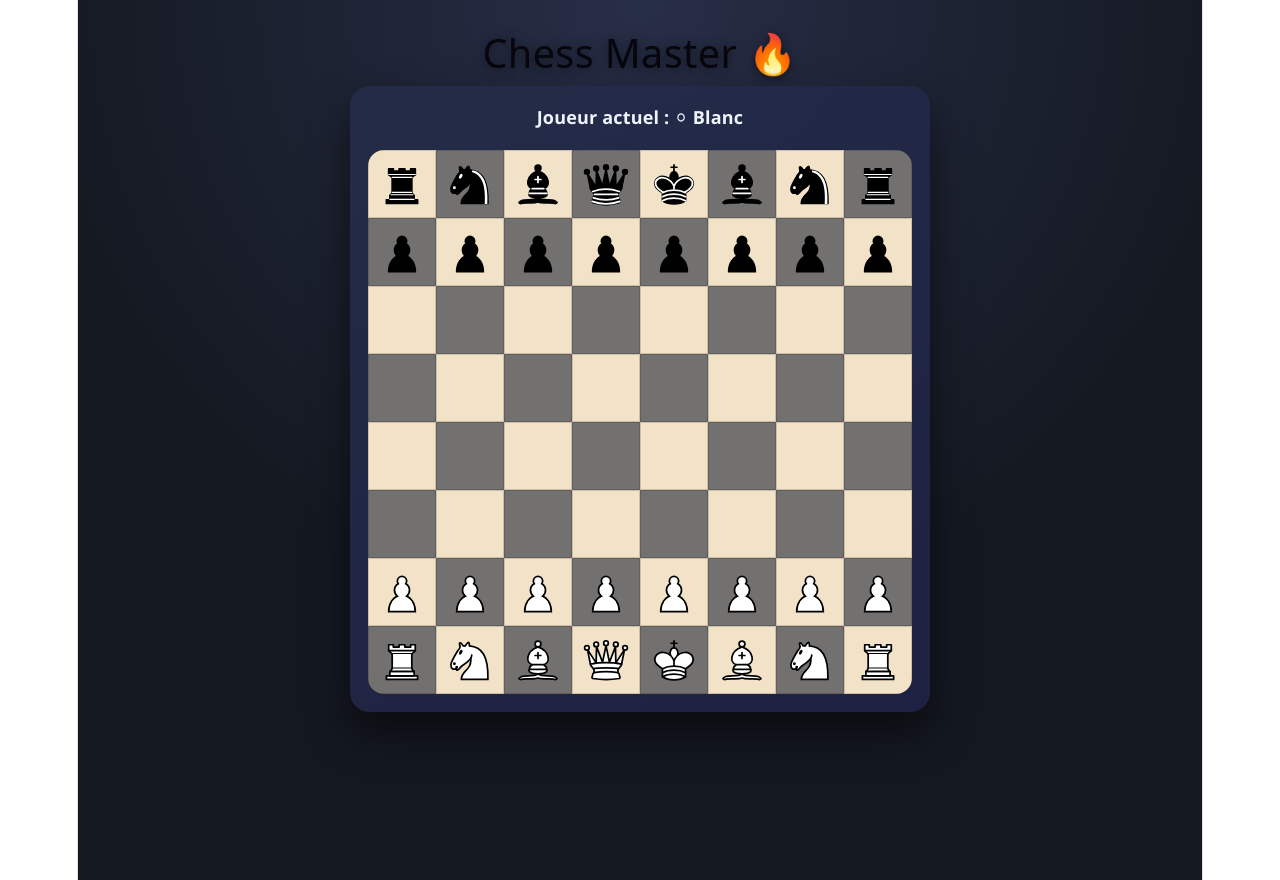
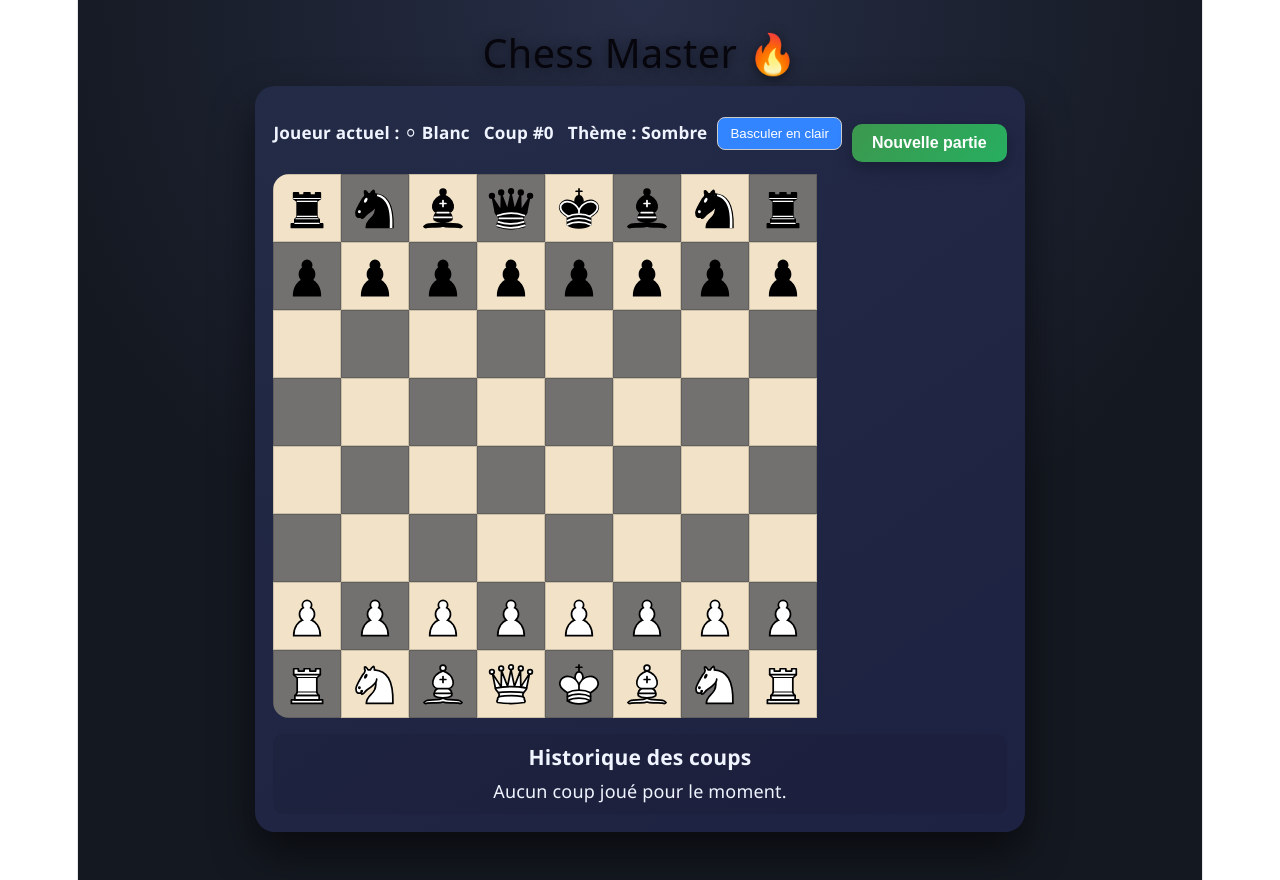
Before and after one commit to gauthierdenglos-a11y/Chess-saas, a React (Vite) app in the folder chess-app/: page / in a window 1280 px wide. Built offline with nearby package versions, Linux system fonts and the light colour scheme.

Commit message:
Améliorations basiques du jeu et de son UI 2

```diff
--- a/chess-app/src/App.css
+++ b/chess-app/src/App.css
@@ -31,6 +31,95 @@
   grid-template-rows: repeat(8, 68px);
   border-radius: 16px;
   overflow: hidden;
+}
+
+.chessboard-container.light-theme {
+  background: linear-gradient(145deg, rgba(245, 243, 236, 0.95), rgba(221, 225, 231, 0.95));
+  color: #222;
+}
+
+.chessboard-container.light-theme .status-box {
+  background: rgba(245, 245, 245, 0.9);
+  color: #333;
+}
+
+.chessboard-container.dark-theme {
+  background: linear-gradient(145deg, rgba(36, 45, 74, 0.85), rgba(30, 34, 68, 0.95));
+  color: #f0f4ff;
+}
+
+.toolbar {
+  display: flex;
+  align-items: center;
+  justify-content: space-between;
+  margin-bottom: 12px;
+  flex-wrap: wrap;
+  gap: 10px;
+}
+
+.info-row {
+  display: flex;
+  align-items: center;
+  gap: 14px;
+  font-weight: 700;
+  font-size: 0.95rem;
+}
+
+.button-row {
+  display: flex;
+  align-items: center;
+  gap: 10px;
+}
+
+.theme-toggle-btn {
+  padding: 8px 12px;
+  border: 1px solid #ccc;
+  background: #3384ff;
+  color: #fff;
+  border-radius: 8px;
+  cursor: pointer;
+  transition: opacity 0.2s ease, transform 0.2s ease;
+}
+
+.theme-toggle-btn:hover {
+  opacity: 0.9;
+  transform: translateY(-1px);
+}
+
+.last-move-square {
+  box-shadow: inset 0 0 0 3px #ff9f43;
+}
+
+.piece-image {
+  width: 52px;
+  height: 52px;
+  transition: transform 0.25s ease, opacity 0.25s ease;
+}
+
+.square:active .piece-image {
+  transform: scale(1.05);
+}
+
+.history-container {
+  margin-top: 16px;
+  padding: 10px;
+  background: rgba(0, 0, 0, 0.08);
+  border-radius: 10px;
+}
+
+.history-container h3 {
+  margin: 0 0 8px;
+}
+
+.history-container ol {
+  margin: 0;
+  padding-left: 20px;
+  max-height: 180px;
+  overflow-y: auto;
+}
+
+.history-container li {
+  margin-bottom: 4px;
 }
 
 .square {
@@ -126,28 +215,6 @@
   border: 2px solid transparent;
   transition: border-color 0.3s;
   margin-bottom: 24px;
-
-  &:hover {
-    border-color: var(--accent-border);
-  }
-  &:focus-visible {
-    outline: 2px solid var(--accent);
-    outline-offset: 2px;
-  }
-}
-  color: var(--accent);
-  background: var(--accent-bg);
-  border: 2px solid transparent;
-  transition: border-color 0.3s;
-  margin-bottom: 24px;
-
-  &:hover {
-    border-color: var(--accent-border);
-  }
-  &:focus-visible {
-    outline: 2px solid var(--accent);
-    outline-offset: 2px;
-  }
 }
 
 .hero {
--- a/chess-app/src/ChessBoard.jsx
+++ b/chess-app/src/ChessBoard.jsx
@@ -1,4 +1,4 @@
-import React, { useState } from 'react';
+import React, { useState, useEffect } from 'react';
 import Square from './Square';
 import { isValidMove, isKingInCheck, isMoveLeavesKingInCheck, isCheckmate, isStalemate } from './rules';
 
@@ -21,9 +21,15 @@ const getInitialBoard = () => [
  */
 function getPieceColor(piece) {
   if (!piece) return null;
-  // Les pièces blanches sont : ♔, ♕, ♖, ♘, ♗, ♙
   const whitePieces = ['♔', '♕', '♖', '♘', '♗', '♙'];
   return whitePieces.includes(piece) ? 'white' : 'black';
+}
+
+// Aide : transforme (row,col) en notation d'échecs 'a1'..
+function coordsToNotation(row, col) {
+  const file = String.fromCharCode('a'.charCodeAt(0) + col);
+  const rank = 8 - row;
+  return `${file}${rank}`;
 }
 
 const ChessBoard = () => {
@@ -31,20 +37,66 @@ const ChessBoard = () => {
   const [board, setBoard] = useState(getInitialBoard());
   // État pour la case sélectionnée : [row, col] ou null
   const [selectedSquare, setSelectedSquare] = useState(null);
-  // État pour tracker le joueur actuel (blanc joue en premier)
   const [currentPlayer, setCurrentPlayer] = useState('white');
-  // Coups possibles affichés quand une pièce est sélectionnée
   const [possibleMoves, setPossibleMoves] = useState([]);
-  // État pour tracker si le roi du joueur actuel est en échec
   const [isCheck, setIsCheck] = useState(false);
-  // État pour tracker la fin de la partie : null, 'checkmate', 'stalemate'
   const [gameStatus, setGameStatus] = useState(null);
-  // État pour tracker le gagnant (en cas de mat)
   const [winner, setWinner] = useState(null);
+  const [moveHistory, setMoveHistory] = useState([]);
+  const [theme, setTheme] = useState('dark');
+  const [lastMove, setLastMove] = useState(null);
+
+  const toggleTheme = () => {
+    setTheme(prev => (prev === 'dark' ? 'light' : 'dark'));
+  };
+
+  const resetGame = () => {
+    setBoard(getInitialBoard());
+    setSelectedSquare(null);
+    setPossibleMoves([]);
+    setCurrentPlayer('white');
+    setIsCheck(false);
+    setGameStatus(null);
+    setWinner(null);
+    setMoveHistory([]);
+    setLastMove(null);
+  };
+
+  const STORAGE_KEY = 'chess-app-state-v1';
+
+  // Charger l'état depuis localStorage au premier rendu
+  useEffect(() => {
+    const stored = window.localStorage.getItem(STORAGE_KEY);
+    if (stored) {
+      const parsed = JSON.parse(stored);
+      if (parsed.board && parsed.currentPlayer) {
+        setBoard(parsed.board);
+        setCurrentPlayer(parsed.currentPlayer);
+        setIsCheck(parsed.isCheck);
+        setGameStatus(parsed.gameStatus);
+        setWinner(parsed.winner);
+        setMoveHistory(parsed.moveHistory || []);
+        setTheme(parsed.theme || 'dark');
+      }
+    }
+  }, []);
+
+  // Sauvegarde dans localStorage quand l'état change
+  useEffect(() => {
+    const payload = {
+      board,
+      currentPlayer,
+      isCheck,
+      gameStatus,
+      winner,
+      moveHistory,
+      theme,
+    };
+    window.localStorage.setItem(STORAGE_KEY, JSON.stringify(payload));
+  }, [board, currentPlayer, isCheck, gameStatus, winner, moveHistory, theme]);
 
   // Fonction appelée quand on clique sur une case
   const handleSquareClick = (row, col) => {
-    // Si la partie est terminée, empêcher les mouvements
     if (gameStatus !== null) {
       return; // Partie terminée, pas de jouabilité
     }
@@ -81,9 +133,18 @@ const ChessBoard = () => {
         if (!isMoveLeavesKingInCheck(board, [selectedRow, selectedCol], [row, col], currentPlayer)) {
           // Mouvement valide et sûr : déplacer la pièce
           const newBoard = board.map(r => [...r]); // Copie profonde du plateau
-          newBoard[row][col] = newBoard[selectedRow][selectedCol]; // Déplacer la pièce
+          const movingPiece = newBoard[selectedRow][selectedCol];
+          const capturedPiece = newBoard[row][col];
+          newBoard[row][col] = movingPiece; // Déplacer la pièce
           newBoard[selectedRow][selectedCol] = null; // Vider l'ancienne case
           setBoard(newBoard); // Mettre à jour le plateau
+
+          // Historique du coup
+          const fromNotation = coordsToNotation(selectedRow, selectedCol);
+          const toNotation = coordsToNotation(row, col);
+          const moveNotation = `${movingPiece} ${fromNotation} → ${toNotation}${capturedPiece ? ` x ${capturedPiece}` : ''}`;
+          setMoveHistory(prevHistory => [...prevHistory, moveNotation]);
+          setLastMove({ from: [selectedRow, selectedCol], to: [row, col] });
 
           // Alterner le joueur
           const nextPlayer = currentPlayer === 'white' ? 'black' : 'white';
@@ -114,10 +175,21 @@ const ChessBoard = () => {
   };
 
   return (
-    <div className="chessboard-container">
-      {/* Affichage du joueur actuel */}
-      <div style={{ marginBottom: '20px', fontSize: '18px', fontWeight: 'bold' }}>
-        Joueur actuel : {currentPlayer === 'white' ? '⚪ Blanc' : '⚫ Noir'}
+    <div className={`chessboard-container ${theme}-theme`}>
+      <div className="toolbar">
+        <div className="info-row">
+          <span>Joueur actuel : {currentPlayer === 'white' ? '⚪ Blanc' : '⚫ Noir'}</span>
+          <span>Coup #{moveHistory.length}</span>
+          <span>Thème : {theme === 'dark' ? 'Sombre' : 'Clair'}</span>
+        </div>
+        <div className="button-row">
+          <button className="theme-toggle-btn" onClick={toggleTheme}>
+            Basculer en {theme === 'dark' ? 'clair' : 'sombre'}
+          </button>
+          <button className="new-game-btn" onClick={resetGame}>
+            Nouvelle partie
+          </button>
+        </div>
       </div>
 
       {/* Affichage de l'état d'échec */}
@@ -149,6 +221,11 @@ const ChessBoard = () => {
           row.map((piece, colIndex) => {
             const isWhite = (rowIndex + colIndex) % 2 === 0;
             const isSelected = selectedSquare && selectedSquare[0] === rowIndex && selectedSquare[1] === colIndex;
+            const moveIsLast = lastMove && (
+              (lastMove.from[0] === rowIndex && lastMove.from[1] === colIndex) ||
+              (lastMove.to[0] === rowIndex && lastMove.to[1] === colIndex)
+            );
+
             return (
               <Square
                 key={`${rowIndex}-${colIndex}`}
@@ -156,6 +233,7 @@ const ChessBoard = () => {
                 piece={piece}
                 isSelected={isSelected}
                 isPossible={possibleMoves.some(pos => pos[0] === rowIndex && pos[1] === colIndex)}
+                isLastMove={moveIsLast}
                 onSquareClick={() => handleSquareClick(rowIndex, colIndex)}
               />
             );
@@ -163,23 +241,18 @@ const ChessBoard = () => {
         )}
       </div>
 
-      {/* Bouton de réinitialisation */}
-      {gameStatus !== null && (
-        <button
-          className="new-game-btn"
-          onClick={() => {
-            setBoard(getInitialBoard());
-            setSelectedSquare(null);
-            setPossibleMoves([]);
-            setCurrentPlayer('white');
-            setIsCheck(false);
-            setGameStatus(null);
-            setWinner(null);
-          }}
-        >
-          Nouvelle partie
-        </button>
-      )}
+      <div className="history-container">
+        <h3>Historique des coups</h3>
+        {moveHistory.length === 0 ? (
+          <p>Aucun coup joué pour le moment.</p>
+        ) : (
+          <ol>
+            {moveHistory.map((move, index) => (
+              <li key={index}>{move}</li>
+            ))}
+          </ol>
+        )}
+      </div>
     </div>
   );
 };
--- a/chess-app/src/Square.jsx
+++ b/chess-app/src/Square.jsx
@@ -15,12 +15,13 @@ const pieceToImage = {
   '♚': '/Chess_kdt45.svg',
 };
 
-const Square = ({ color, piece, isSelected, isPossible, onSquareClick }) => {
+const Square = ({ color, piece, isSelected, isPossible, isLastMove, onSquareClick }) => {
   const pieceImage = piece ? pieceToImage[piece] : null;
 
   const classes = ['square', color === 'white' ? 'white-square' : 'black-square'];
   if (isSelected) classes.push('selected-square');
   if (isPossible) classes.push('possible-square');
+  if (isLastMove) classes.push('last-move-square');
 
   return (
     <button type="button" className={classes.join(' ')} onClick={onSquareClick}>
```
